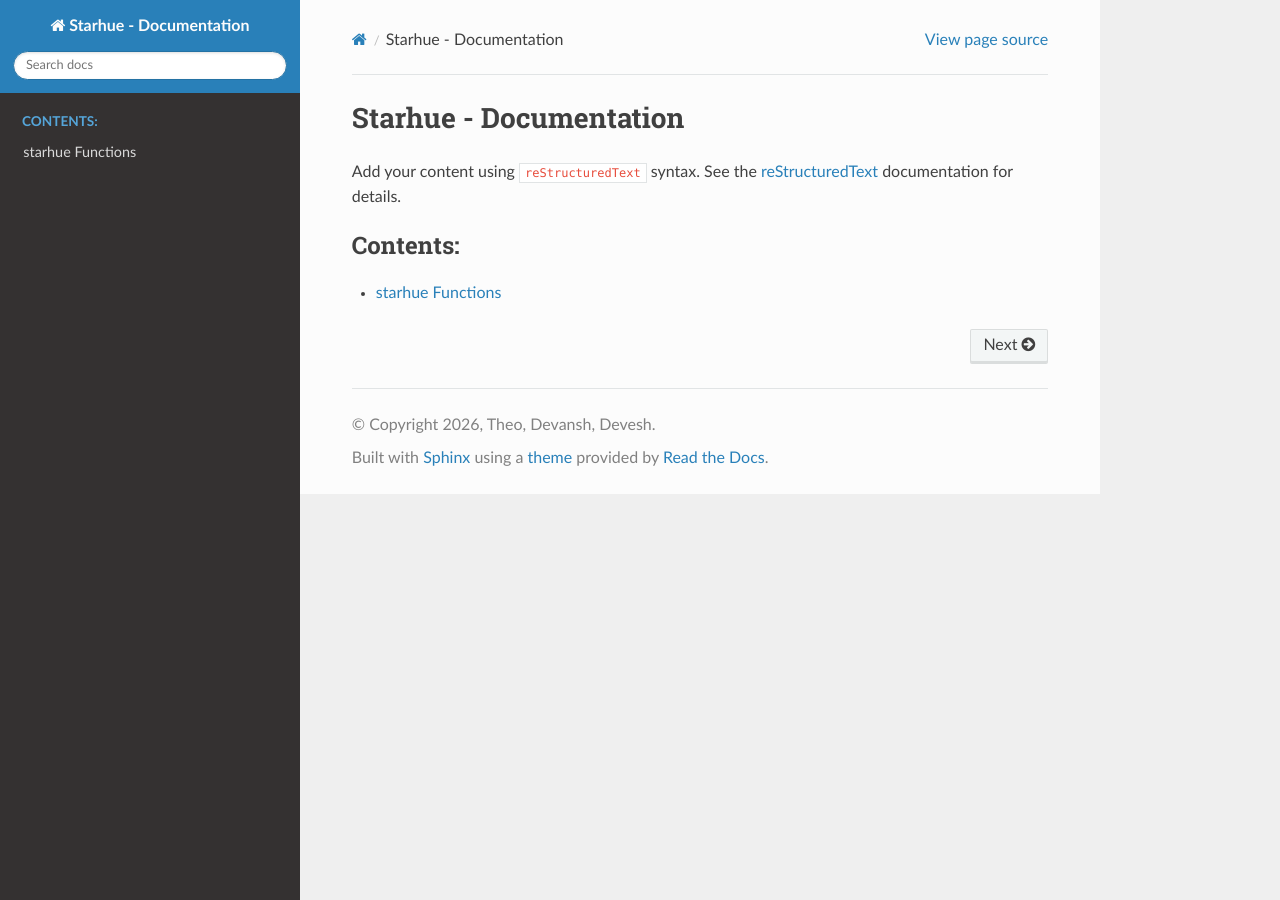
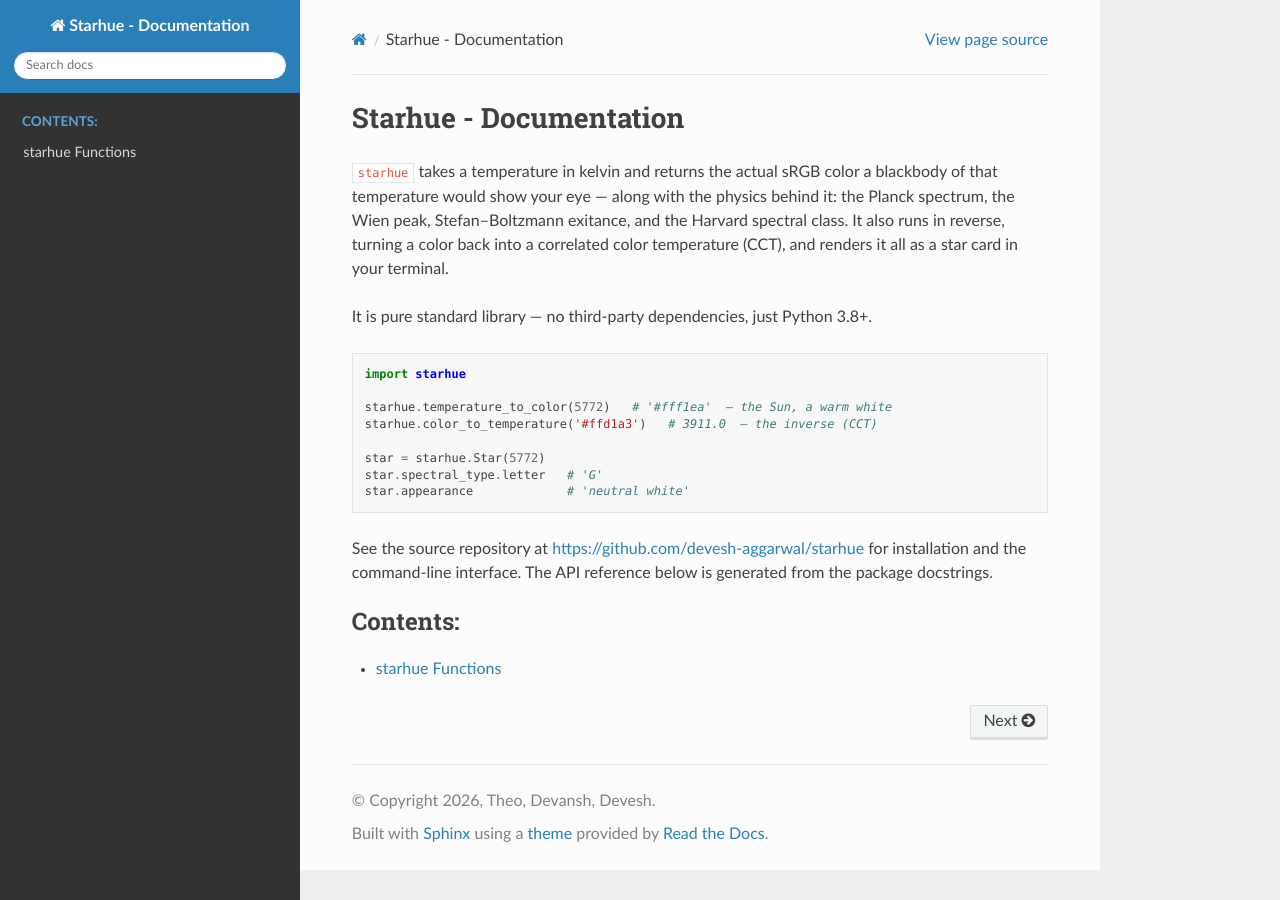
Before and after one commit to devesh-aggarwal/starhue, a Sphinx documentation site: the page built from docs/source/index.rst, in a window 1280 px wide. Built offline with Sphinx 7.4.7 and the Read the Docs theme 3.1.0, drawn with Linux system fonts in a browser that asks for light colours.

Commit message:
Update documentation: fix sys.path for Sphinx and enhance index.rst with usage examples

```diff
--- a/docs/source/conf.py
+++ b/docs/source/conf.py
@@ -5,7 +5,7 @@
 
 import os
 import sys
-sys.path.insert(0, os.path.abspath('../../starhue'))
+sys.path.insert(0, os.path.abspath('../..'))
 
 
 # -- Project information -----------------------------------------------------
--- a/docs/source/index.rst
+++ b/docs/source/index.rst
@@ -6,10 +6,29 @@
 Starhue - Documentation
 =========================
 
-Add your content using ``reStructuredText`` syntax. See the
-`reStructuredText <https://www.sphinx-doc.org/en/master/usage/restructuredtext/index.html>`_
-documentation for details.
+``starhue`` takes a temperature in kelvin and returns the actual sRGB color a
+blackbody of that temperature would show your eye — along with the physics
+behind it: the Planck spectrum, the Wien peak, Stefan–Boltzmann exitance, and
+the Harvard spectral class. It also runs in reverse, turning a color back into a
+correlated color temperature (CCT), and renders it all as a star card in your
+terminal.
 
+It is pure standard library — no third-party dependencies, just Python 3.8+.
+
+.. code-block:: python
+
+   import starhue
+
+   starhue.temperature_to_color(5772)   # '#fff1ea'  — the Sun, a warm white
+   starhue.color_to_temperature('#ffd1a3')   # 3911.0  — the inverse (CCT)
+
+   star = starhue.Star(5772)
+   star.spectral_type.letter   # 'G'
+   star.appearance             # 'neutral white'
+
+See the source repository at https://github.com/devesh-aggarwal/starhue for
+installation and the command-line interface. The API reference below is
+generated from the package docstrings.
 
 .. toctree::
    :maxdepth: 2
```
